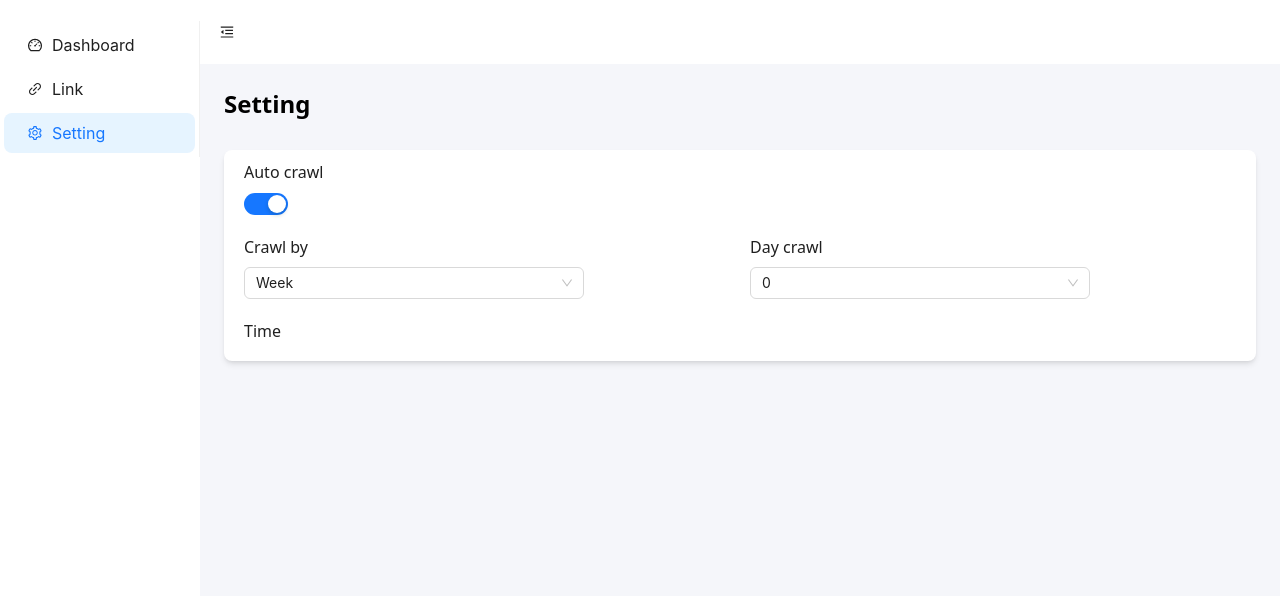
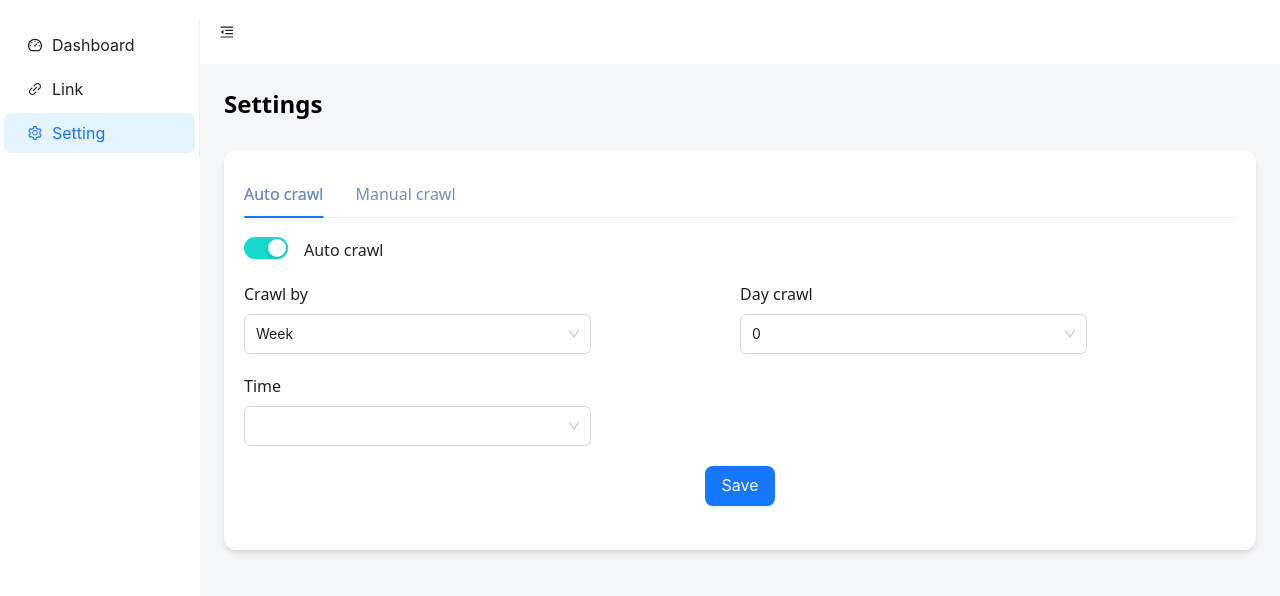
Before and after one commit to NgVSang/PBL7_Admin, a Next.js app: page /admin/Setting in a window 1280 px wide. Shown: the top 596 px of the page. Built offline with nearby package versions, Linux system fonts and the light colour scheme; no server answers.

Commit message:
settings page

```diff
--- a/src/assets/icons/index.ts
+++ b/src/assets/icons/index.ts
@@ -5,3 +5,4 @@ export { default as DashboardLinkIcon } from "./dashboard-link-icon.png";
 export { default as DashboardAnswersIcon } from "./dashboard-answers-icon.png";
 export { default as DashboardPendingIcon } from "./dashboard-pending-icon.png";
 export { default as DeleteIcon } from "./delete-icon.png";
+export { default as LogoIcon } from "./logo-icon.png";
--- a/src/constants/form_value.ts
+++ b/src/constants/form_value.ts
@@ -18,3 +18,35 @@ export const weekValue = [
   { value: 6, label: "Saturday" },
   { value: 7, label: "Sunday" },
 ];
+
+export const timeOptions = (
+  startTime: string,
+  endTime: string,
+  interval: number
+) => {
+  const timeSlots = [];
+  const [startHour, startMinute] = startTime.split(":").map(Number);
+  const [endHour, endMinute] = endTime.split(":").map(Number);
+
+  let currentHour = startHour;
+  let currentMinute = startMinute;
+
+  while (
+    currentHour < endHour ||
+    (currentHour === endHour && currentMinute < endMinute)
+  ) {
+    const formattedHour = currentHour.toString().padStart(2, "0");
+    const formattedMinute = currentMinute.toString().padStart(2, "0");
+    const timeSlot = `${formattedHour}:${formattedMinute}`;
+    timeSlots.push({ value: timeSlot, label: timeSlot });
+
+    // Increase time by interval
+    currentMinute += interval;
+    if (currentMinute >= 60) {
+      currentHour += Math.floor(currentMinute / 60);
+      currentMinute %= 60;
+    }
+  }
+
+  return timeSlots;
+};
--- a/src/pages/admin/Link.tsx
+++ b/src/pages/admin/Link.tsx
@@ -43,7 +43,7 @@ const Page = () => {
       }
     } catch (error) {
       console.log(error);
-      toast.error("Delete fail");
+      toast.error("Delete faile");
     } finally {
       setIsLoading(false);
       setIsModalOpen(false);
--- a/src/pages/admin/Setting.tsx
+++ b/src/pages/admin/Setting.tsx
@@ -1,15 +1,19 @@
 import { AdminLayout } from "@/components";
-import { monthValue, weekValue } from "@/constants";
-import { SettingApi } from "@/services";
-import { Select, Switch } from "antd";
+import { monthValue, timeOptions, weekValue } from "@/constants";
+import { CrawlApi, SettingApi } from "@/services";
+import { Button, Progress, Select, Switch, Tabs, TabsProps } from "antd";
 import { Content } from "antd/es/layout/layout";
 import React, { useCallback, useEffect, useMemo, useState } from "react";
+import toast from "react-hot-toast";
 
 const Page = () => {
   const [crawl, setCrawl] = useState<boolean>(true);
   const [type, setType] = useState<"month" | "week">("week");
   const [date, setDate] = useState<number>(0);
   const [time, setTime] = useState<string>("");
+  const [saveLoading, setSaveLoading] = useState(false);
+  const [crawlLoading, setCrawlLoading] = useState(false);
+  // const [progress, setProgress] = useState(0);
 
   const handleGetData = useCallback(async () => {
     try {
@@ -29,6 +33,11 @@ const Page = () => {
     handleGetData();
   }, []);
 
+  useEffect(() => {
+    if (crawlLoading) {
+    }
+  }, [crawlLoading]);
+
   const options = useMemo(() => {
     if (type === "week") {
       return weekValue;
@@ -37,16 +46,56 @@ const Page = () => {
     }
   }, [type, weekValue]);
 
-  return (
-    <Content className="flex-1 p-6 bg-[#F5F6FA]">
-      <span className="font-sans text-black text-2xl font-bold">Setting</span>
-      <div className="px-[20px] py-[10px] bg-white rounded-[8px] shadow-md mt-[30px] w-full">
-        <div className="w-full mb-[20px]">
-          <p className="font-sans font-medium text-base mb-2">Auto crawl</p>
-          <Switch value={crawl} onChange={setCrawl} />
+  const handleSaveSetting = useCallback(async () => {
+    try {
+      setSaveLoading(true);
+      await SettingApi.updateSetting({
+        crawl: crawl,
+        type: type,
+        date: date,
+        time: time,
+      });
+      toast.success("Update success");
+    } catch (error) {
+      toast.error("Faile to save!");
+    } finally {
+      setSaveLoading(false);
+    }
+  }, [type, date, time, crawl]);
+
+  const handleCrawl = useCallback(async () => {
+    try {
+      setCrawlLoading(true);
+      await CrawlApi.handleCrawlData();
+      toast.success("Crawl success");
+    } catch (error) {
+    } finally {
+      setCrawlLoading(false);
+    }
+  }, []);
+
+  const items: TabsProps["items"] = [
+    {
+      key: "1",
+      label: (
+        <span className="font-medium font-sans text-base text-[#718EBF]">
+          Auto crawl
+        </span>
+      ),
+      children: (
+        <>
+          <div className="w-full mb-[20px] items-center flex">
+            <Switch
+              value={crawl}
+              onChange={setCrawl}
+              className="!bg-[#16DBCC]"
+            />
+            <span className="font-sans ml-4 font-normal text-base mt-1 text-[#232323]">
+              Auto crawl
+            </span>
           </div>
           <div className="flex flex-col gap-[20px]">
-          <div className="w-full flex flex-row gap-[20px]">
+            <div className="w-full flex flex-row">
               <div className="w-[50%]">
                 <p className="font-sans font-medium text-base mb-2">Crawl by</p>
                 <Select
@@ -65,28 +114,94 @@ const Page = () => {
                     setType(value);
                     setDate(1);
                   }}
-                className="w-[70%]"
+                  disabled={!crawl}
+                  className="w-[70%] h-[40px]"
                 />
               </div>
               <div className="w-[50%]">
-              <p className="font-sans font-medium text-base mb-2">Day crawl</p>
+                <p className="font-sans font-medium text-base mb-2">
+                  Day crawl
+                </p>
                 <Select
                   options={options}
                   value={date}
                   onChange={(val) => {
                     setDate(val);
                   }}
-                className="w-[70%]"
+                  disabled={!crawl}
+                  className="w-[70%] h-[40px]"
                 />
               </div>
             </div>
-          <div className="w-full flex flex-row gap-[20px]">
+            <div className="w-full flex flex-row">
               <div className="w-[50%]">
                 <p className="font-sans font-medium text-base mb-2">Time</p>
+                <Select
+                  options={timeOptions("07:00", "18:30", 30)}
+                  value={time}
+                  onChange={(val) => {
+                    setTime(val);
+                  }}
+                  disabled={!crawl}
+                  className="w-[70%] h-[40px]"
+                />
               </div>
             </div>
+            <div className="w-full justify-center flex">
+              <Button
+                type="primary"
+                size="large"
+                loading={saveLoading}
+                disabled={saveLoading}
+                onClick={handleSaveSetting}
+              >
+                <span>Save</span>
+              </Button>
             </div>
           </div>
+        </>
+      ),
+    },
+    {
+      key: "2",
+      label: (
+        <span className="font-medium font-sans text-base text-[#718EBF]">
+          Manual crawl
+        </span>
+      ),
+      children: (
+        <div className="flex flex-row items-center mt-[30px]">
+          <div className="w-[50%]">
+            <Button
+              size="large"
+              type="primary"
+              onClick={handleCrawl}
+              loading={crawlLoading}
+              disabled={crawlLoading}
+            >
+              <span>Crawl</span>
+            </Button>
+          </div>
+          {/* <Progress type="circle" /> */}
+        </div>
+      ),
+    },
+  ];
+
+  return (
+    <Content className="flex-1 p-6 bg-[#F5F6FA]">
+      <span className="font-sans text-black text-2xl font-bold">Settings</span>
+      <div className="px-[20px] py-[20px] bg-white rounded-[12px] shadow-md mt-[30px] w-full h-[400px]">
+        <Tabs items={items} />
+      </div>
+      {/* <div className="px-[20px] py-[20px] bg-white rounded-[8px] shadow-md mt-[30px] w-full">
+        <p className="font-sans font-medium text-base mb-2">
+          Click the button to crawl immediately
+        </p>
+        <Button size="large" type="primary">
+          <span>Crawl</span>
+        </Button>
+      </div> */}
     </Content>
   );
 };
--- a/src/services/api/setting.api.ts
+++ b/src/services/api/setting.api.ts
@@ -1,11 +1,18 @@
 import instance from "./axios";
+
+interface UpdateProps {
+  time: string;
+  date: number;
+  type: "week" | "month";
+  crawl: boolean;
+}
 
 const getSetting = () => {
   return instance.get("/settings");
 };
 
-const updateSetting = (id: string) => {
-  return instance.put(`/links/${id}`);
+const updateSetting = (data: UpdateProps) => {
+  return instance.put(`/settings`, data);
 };
 
 export const SettingApi = {
```
Also changed, not shown: src/pages/index.tsx (+11 -113 lines), src/assets/icons/logo-icon.png (added). Lines whose indentation alone changed are shown as unchanged.
